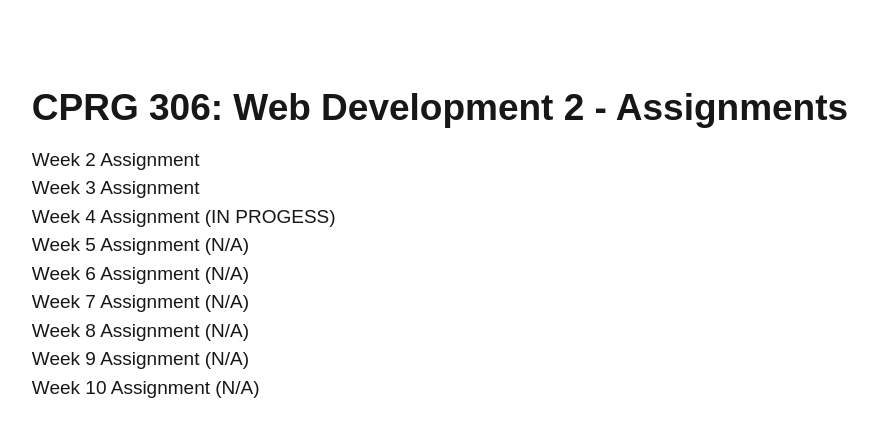
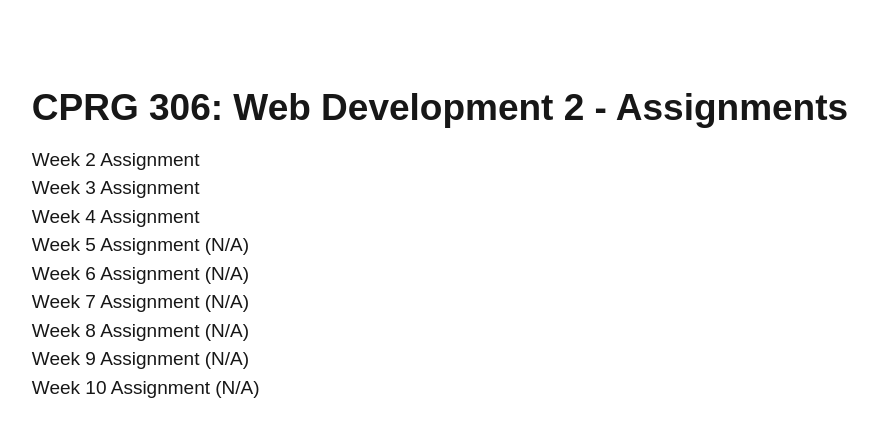
Before and after one commit to TTMac135/cprg306-assignments, a Next.js app: page / in a window 1280 px wide. Shown: the top 436 px of the page, without its empty margins (200-1078 px from the left). Built offline with nearby package versions, Linux system fonts and the light colour scheme.

Commit message:
Update page.js

```diff
--- a/app/page.js
+++ b/app/page.js
@@ -13,7 +13,7 @@ export default function Home() {
           <ul>
             <li><Link href="/week-2">Week 2 Assignment</Link></li>
             <li><Link href="/week-3">Week 3 Assignment</Link></li>
-            <li><Link href="/week-4">Week 4 Assignment (IN PROGESS)</Link></li>
+            <li><Link href="/week-4">Week 4 Assignment</Link></li>
             <li><Link href="/week-5">Week 5 Assignment (N/A)</Link></li>
             <li><Link href="/week-6">Week 6 Assignment (N/A)</Link></li>
             <li><Link href="/week-7">Week 7 Assignment (N/A)</Link></li>
```
